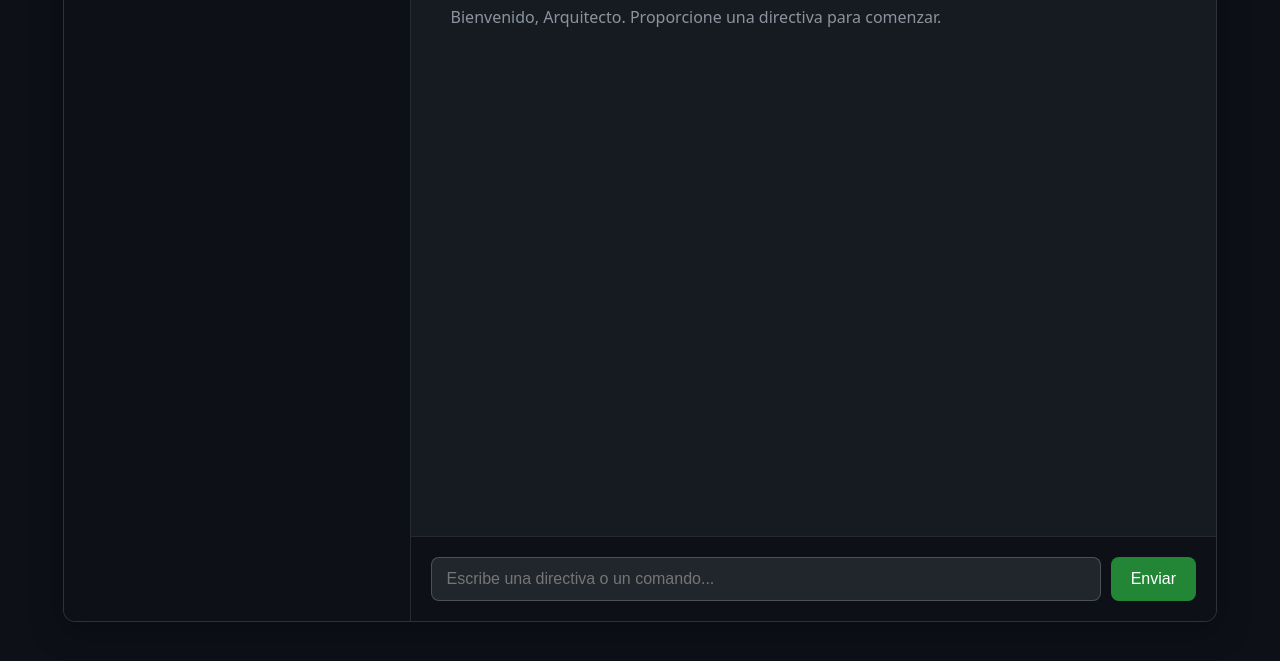
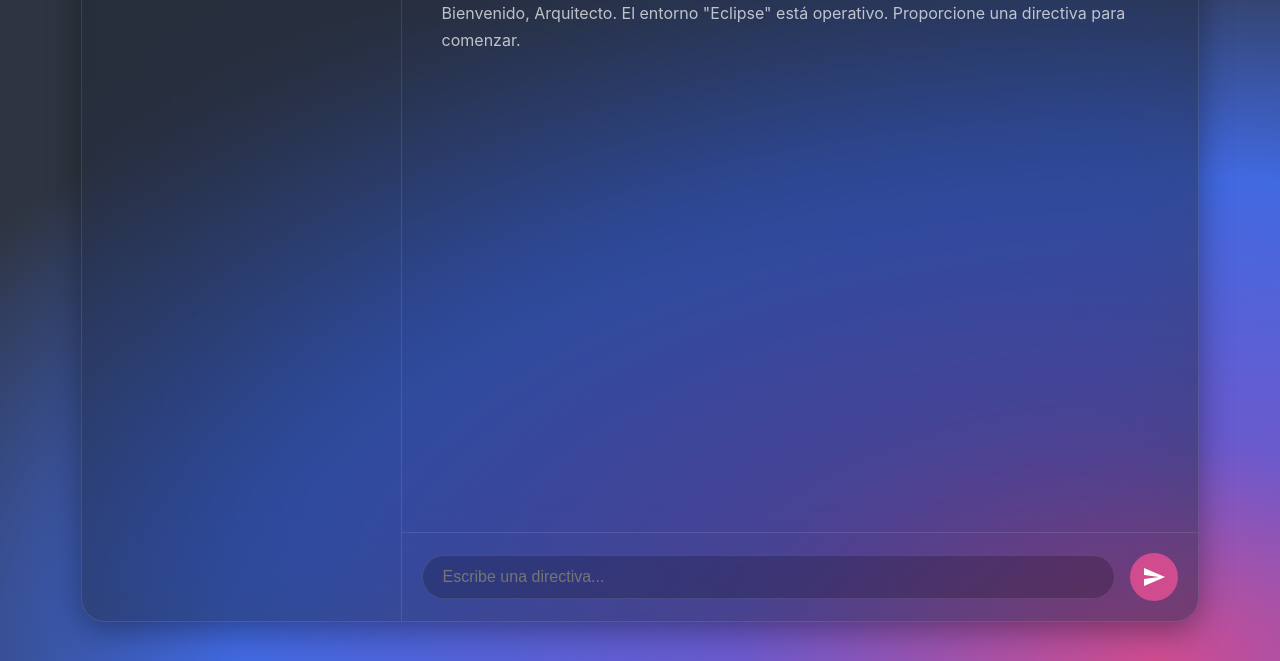
Before and after one commit to Nefastuz/syro-console, a website: page index.html in a window 1280 px wide. Shown: the part 139-800 px from the top of the page. Drawn offline with nearby package versions, Linux system fonts and the light colour scheme.

Commit message:
feat(ui): Implementar la identidad visual 'Eclipse' v7.0
Este commit fusiona la nueva estética 'Eclipse Refinado' con la estructura funcional del workspace de SYRO, reemplazando por completo el tema anterior.

- Aplica un efecto 'glassmorphism' al contenedor principal.
- Introduce una nueva paleta de colores basada en el fondo 'aurora' y acentos magenta.
- Rediseña el área de input con una caja de texto en forma de píldora y un botón de envío icónico y circular.
- Unifica la tipografía y los estilos de los componentes para crear una experiencia de usuario coherente y moderna.

Este cambio establece la nueva dirección de arte para el proyecto SYRO.

```diff
--- a/index.html
+++ b/index.html
@@ -3,44 +3,70 @@
 <head>
     <meta charset="UTF-8">
     <meta name="viewport" content="width=device-width, initial-scale=1.0">
-    <title>SYRÓ v6.0 - Architect's Desk</title>
+    <title>SYRÓ v7.0 - Eclipse UI</title>
     <script src="https://cdn.jsdelivr.net/npm/marked/marked.min.js"></script>
+    <!-- Iconos de Google Fonts, necesarios para la nueva UI -->
+    <link href="https://fonts.googleapis.com/icon?family=Material+Icons" rel="stylesheet">
     <style>
+        /* --- ESTILOS FUSIONADOS: SYRO "ECLIPSE" --- */
+
+        /* --- 1. Configuración General y Fondo --- */
         body {
-            background: #0D1117;
-            font-family: system-ui, -apple-system, BlinkMacSystemFont, 'Segoe UI', Roboto, Oxygen, Ubuntu, Cantarell, 'Open Sans', 'Helvetica Neue', sans-serif;
+            font-family: -apple-system, BlinkMacSystemFont, "Segoe UI", Roboto, Helvetica, Arial, sans-serif;
             margin: 0;
+            color: #EAEAEA; /* Color base de texto más brillante */
             display: flex;
             justify-content: center;
             align-items: center;
-            height: 100vh;
-            color: #C9D1D9;
+            min-height: 100vh;
+            padding: 20px; /* Margen exterior para el efecto flotante */
+            box-sizing: border-box;
+            background-color: #2e3440; /* Fallback */
         }
+
+        .background-layer {
+            position: fixed;
+            top: 0;
+            left: 0;
+            width: 100%;
+            height: 100%;
+            background: radial-gradient(130% 110% at 90% 100%, #d04c8f 0%, #6a5acd 25%, #4169e1 55%, #2e3440 85%);
+            z-index: -1;
+            overflow: hidden;
+        }
+
+        /* --- 2. Contenedor Principal (Workspace) --- */
         .workspace-container {
             width: 90%;
             max-width: 1400px;
             height: 90vh;
             display: flex;
-            background-color: #161B22;
+            overflow: hidden;
+
+            /* FUSION: Aplicando el estilo 'glass-card' al contenedor principal */
+            background: rgba(35, 40, 55, 0.45);
+            backdrop-filter: blur(50px) saturate(120%);
+            -webkit-backdrop-filter: blur(50px) saturate(120%);
+            border-radius: 24px;
             border: 1px solid rgba(255, 255, 255, 0.1);
-            border-radius: 12px;
-            overflow: hidden;
             box-shadow: 0 8px 32px 0 rgba(0, 0, 0, 0.37);
         }
+
+        /* --- 3. Sidebar y su Contenido --- */
         .sidebar {
             width: 30%;
             max-width: 350px;
-            background: #0D1117;
             border-right: 1px solid rgba(255, 255, 255, 0.1);
             display: flex;
             flex-direction: column;
+            background: transparent; /* FUSION: La sidebar es ahora parte del cristal */
         }
         .sidebar-header {
             padding: 20px;
             border-bottom: 1px solid rgba(255, 255, 255, 0.1);
-            flex-shrink: 0; /* Evita que el header se encoja */
+            flex-shrink: 0;
         }
-        .sidebar-header h2 { margin: 0; font-size: 1.2em; color: #F0F0F0; }
+        .sidebar-header h2 { margin: 0; font-size: 1.2em; color: #FFFFFF; font-weight: 600; }
         #history-container {
             flex-grow: 1;
             padding: 20px;
@@ -49,91 +75,114 @@
             gap: 15px;
             overflow-y: auto;
         }
-        .chat-bubble { padding: 10px 15px; border-radius: 18px; line-height: 1.5; max-width: 90%; font-size: 14px; }
-        .user-bubble { background: #238636; color: white; align-self: flex-end; border-bottom-right-radius: 4px; }
-        .syro-system-bubble { background-color: #21262D; color: #8B949E; align-self: flex-start; border-bottom-left-radius: 4px; font-style: italic; }
 
-        /* --- CORRECCIÓN CLAVE EN LA ESTRUCTURA DEL PANEL PRINCIPAL --- */
+        /* FUSION: Rediseño de las burbujas de chat */
+        .chat-bubble { padding: 10px 15px; border-radius: 18px; line-height: 1.5; max-width: 90%; font-size: 14px; border: 1px solid rgba(255, 255, 255, 0.05);}
+        .user-bubble { background: rgba(77, 94, 241, 0.2); color: white; align-self: flex-end; border-bottom-right-radius: 4px; }
+        .syro-system-bubble { background-color: rgba(0, 0, 0, 0.2); color: rgba(255,255,255,0.6); align-self: flex-start; border-bottom-left-radius: 4px; font-style: italic; }
+
+        /* --- 4. Panel Principal y Área de Artefacto --- */
         .main-content {
             flex-grow: 1;
             display: flex;
             flex-direction: column;
-            /* Se elimina 'overflow: hidden' para que los hijos lo gestionen */
+            background: transparent;
         }
         #artifact-display {
-            flex-grow: 1; /* Crecerá para llenar el espacio */
+            flex-grow: 1;
             padding: 40px;
-            overflow-y: auto; /* AÑADE SCROLL SI EL CONTENIDO ES LARGO */
+            overflow-y: auto;
         }
+
+        /* FUSION: Tipografía rediseñada para el artefacto */
+        #artifact-display h1 { color: #FFFFFF; margin-top: 0; font-size: 32px; font-weight: 600; margin-bottom: 20px; }
+        #artifact-display h2 { color: #FFFFFF; font-size: 24px; margin-top: 30px; border-left: 3px solid #d04c8f; /* FUSION: Usando el color de acento rosa */ padding-left: 10px; }
+        #artifact-display h3 { color: #EAEAEA; font-size: 20px; margin-top: 20px; font-weight: 500;}
+        #artifact-display p, #artifact-display li { font-size: 16px; line-height: 1.7; color: rgba(255,255,255,0.7); max-width: 75ch; }
+        #artifact-display strong { color: #FFFFFF; font-weight: 600; }
+        #artifact-display ul, #artifact-display ol { padding-left: 25px; }
+        #artifact-display code { background-color: rgba(0,0,0,0.25); padding: 3px 6px; border-radius: 6px; font-family: monospace; border: 1px solid rgba(255,255,255,0.1); }
+
+        /* --- 5. Área de Input Rediseñada --- */
         #input-area {
             padding: 20px;
             border-top: 1px solid rgba(255, 255, 255, 0.1);
             display: flex;
-            gap: 10px;
-            background-color: #0D1117;
-            flex-shrink: 0; /* Evita que el área de input se encoja */
+            gap: 15px;
+            align-items: center; /* Centrar verticalmente */
+            background-color: transparent; /* FUSION: El fondo del input es parte del cristal */
+            flex-shrink: 0;
         }
-        /* --- FIN DE LA CORRECCIÓN --- */
-
-        /* Estilos de contenido del artefacto */
-        #artifact-display h1 { color: #F0F0F0; margin-top: 0; font-size: 32px; font-weight: 700; margin-bottom: 20px; }
-        #artifact-display h2 { color: #58A6FF; font-size: 24px; margin-top: 30px; border-left: 3px solid #58A6FF; padding-left: 10px; }
-        #artifact-display h3 { color: #C9D1D9; font-size: 20px; margin-top: 20px; font-weight: 500;}
-        #artifact-display p, #artifact-display li { font-size: 16px; line-height: 1.7; color: #8B949E; max-width: 75ch; }
-        #artifact-display strong { color: #C9D1D9; font-weight: 500; }
-        #artifact-display ul, #artifact-display ol { padding-left: 25px; }
-        #artifact-display code { background-color: #2d333b; padding: 2px 5px; border-radius: 4px; font-family: monospace; }
-
         #command-input {
             flex-grow: 1;
-            background-color: #21262D;
-            border: 1px solid rgba(255, 255, 255, 0.2);
-            border-radius: 8px;
-            padding: 12px 15px;
-            color: #C9D1D9;
+            background: rgba(0,0,0,0.2);
+            border: 1px solid rgba(255, 255, 255, 0.1);
+            border-radius: 50px; /* FUSION: Forma de píldora */
+            padding: 12px 20px;
+            color: #FFFFFF;
             outline: none;
             font-size: 1em;
+            transition: background-color 0.2s;
         }
+        #command-input:focus { background-color: rgba(0,0,0,0.3); }
+
         #send-button {
-            background-color: #238636;
+            background-color: #d04c8f; /* FUSION: Usando color de acento */
             color: white;
             border: none;
-            border-radius: 8px;
-            padding: 12px 20px;
+            border-radius: 50%; /* FUSION: Botón circular */
+            width: 48px;
+            height: 48px;
             cursor: pointer;
             font-size: 1em;
             font-weight: 500;
+            display: grid;
+            place-items: center;
+            flex-shrink: 0;
+            transition: background-color 0.2s;
         }
-        #send-button:disabled { background-color: #555; cursor: not-allowed; }
+        #send-button:hover { background-color: #e52e71; }
+        #send-button:disabled { background-color: rgba(255,255,255,0.2); cursor: not-allowed; }
     </style>
 </head>
 <body>
+    <!-- FUSION: Capa de fondo añadida -->
+    <div class="background-layer"></div>
+
     <div class="workspace-container">
         <div class="sidebar">
             <div class="sidebar-header">
-                <h2>SYRÓ v6.0</h2>
+                <h2>SYRÓ</h2> <!-- Título simplificado -->
             </div>
             <div id="history-container"></div>
         </div>
         <div class="main-content">
             <div id="artifact-display">
-                <h1>Architect's Desk</h1>
-                <p>Bienvenido, Arquitecto. Proporcione una directiva para comenzar.</p>
+                <!-- FUSION: Contenido de bienvenida actualizado -->
+                <h1>SYRÓ v7.0</h1>
+                <p>Bienvenido, Arquitecto. El entorno "Eclipse" está operativo. Proporcione una directiva para comenzar.</p>
             </div>
             <div id="input-area">
-                <input type="text" id="command-input" placeholder="Escribe una directiva o un comando..." autocomplete="off">
-                <button id="send-button">Enviar</button>
+                <input type="text" id="command-input" placeholder="Escribe una directiva..." autocomplete="off">
+                <!-- FUSION: Botón actualizado para usar un icono -->
+                <button id="send-button" title="Enviar Directiva">
+                    <span class="material-icons">send</span>
+                </button>
             </div>
         </div>
     </div>
 
     <script>
-        // La sección de JavaScript no necesita cambios.
+        // La sección de JavaScript se mantiene intacta, pero se ajusta para el nuevo botón.
         const commandInput = document.getElementById('command-input');
         const sendButton = document.getElementById('send-button');
         const historyContainer = document.getElementById('history-container');
         const artifactDisplay = document.getElementById('artifact-display');
         const apiEndpoint = '/api/syro';
+
+        // Variable para el texto del botón
+        const sendIcon = '<span class="material-icons">send</span>';
+        const processingText = '...';
 
         sendButton.addEventListener('click', sendRequest);
         commandInput.addEventListener('keypress', (e) => {
@@ -154,7 +203,7 @@
 
             addToHistory(userInput, 'user-bubble');
             sendButton.disabled = true;
-            sendButton.textContent = 'Procesando...';
+            sendButton.innerHTML = processingText;
             commandInput.value = '';
             artifactDisplay.innerHTML = "<h1>Generando Artefacto...</h1>";
 
@@ -165,12 +214,15 @@
                     body: JSON.stringify({ command: userInput })
                 });
 
+                if (!response.ok) {
+                    const errorText = await response.text();
+                    throw new Error(errorText || `Error de servidor: ${response.status}`);
+                }
+
                 const resultText = await response.text();
-                if (!response.ok) { throw new Error(resultText); }
-
                 const resultJson = JSON.parse(resultText);
 
-                if (resultJson.candidates) {
+                if (resultJson.candidates && resultJson.candidates[0].content.parts[0].text) {
                     const markdownText = resultJson.candidates[0].content.parts[0].text;
                     artifactDisplay.innerHTML = marked.parse(markdownText);
                 } else if (resultJson.message) {
@@ -181,10 +233,11 @@
                 }
 
             } catch (error) {
-                artifactDisplay.innerHTML = `<h1>Error Crítico</h1><p style="color: #ff8a8a;">${error.message}</p>`;
+                const errorMessage = error.message.includes("{") ? "Error en la respuesta del servidor." : error.message;
+                artifactDisplay.innerHTML = `<h1>Error Crítico</h1><p style="color: #ff8a8a;">${errorMessage}</p>`;
             } finally {
                 sendButton.disabled = false;
-                sendButton.textContent = 'Enviar';
+                sendButton.innerHTML = sendIcon;
             }
         }
     </script>
```
